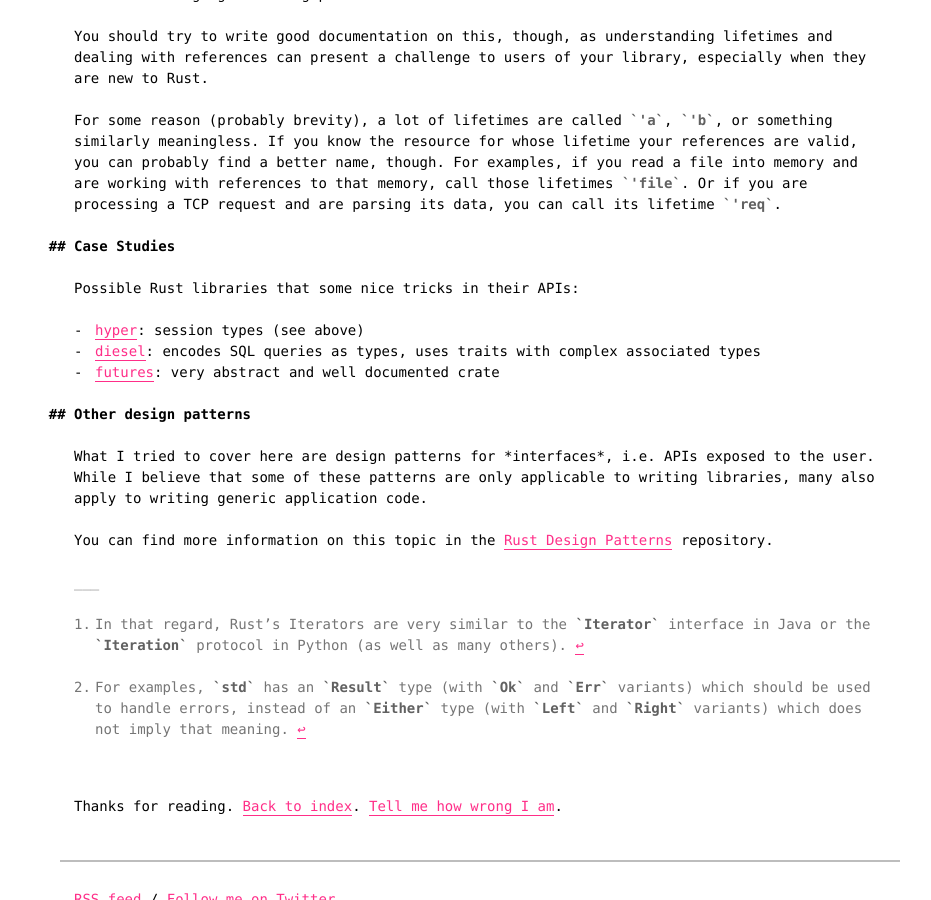
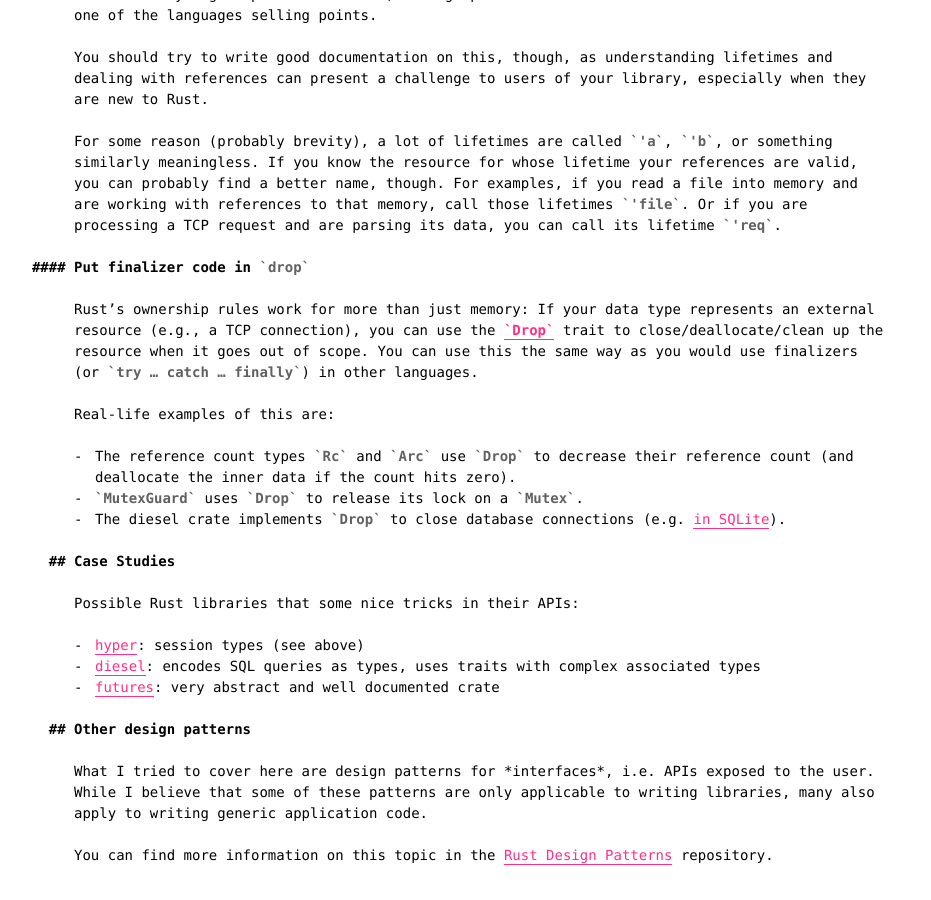
Before and after one commit to killercup/scribbles, a Jekyll site: the page built from _posts/2016-07-21-elegant-apis-in-rust.md, in a window 1280 px wide and 900 px high, scrolled down 8822 px. Shown: the whole window, without its empty margins (160-1091 px from the left). Built offline with Jekyll 4.4.1, drawn with Linux system fonts in a browser that asks for light colours; some of the changed text lies outside the part shown.

Commit message:
Elegant APIs: Finalizers in Drop

```diff
--- a/_posts/2016-07-21-elegant-apis-in-rust.md
+++ b/_posts/2016-07-21-elegant-apis-in-rust.md
@@ -331,6 +331,19 @@ You should try to write good documentation on this, though, as understanding lif
 
 For some reason (probably brevity), a lot of lifetimes are called `'a`, `'b`, or something similarly meaningless. If you know the resource for whose lifetime your references are valid, you can probably find a better name, though. For examples, if you read a file into memory and are working with references to that memory, call those lifetimes `'file`. Or if you are processing a TCP request and are parsing its data, you can call its lifetime `'req`.
 
+#### Put finalizer code in `drop`
+
+Rust's ownership rules work for more than just memory: If your data type represents an external resource (e.g., a TCP connection), you can use the [`Drop`] trait to close/deallocate/clean up the resource when it goes out of scope. You can use this the same way as you would use finalizers (or `try … catch … finally`) in other languages.
+
+Real-life examples of this are:
+
+- The reference count types `Rc` and `Arc` use `Drop` to decrease their reference count (and deallocate the inner data if the count hits zero).
+- `MutexGuard` uses `Drop` to release its lock on a `Mutex`.
+- The diesel crate implements `Drop` to close database connections (e.g. [in SQLite][diesel-sqlite-drop]).
+
+[`Drop`]: https://doc.rust-lang.org/std/ops/trait.Drop.html
+[diesel-sqlite-drop]: https://github.com/diesel-rs/diesel/blob/9ea449c480739253766bd097e7b06d038fe16590/diesel/src/sqlite/connection/raw.rs#L73
+
 ## Case Studies
 
 Possible Rust libraries that some nice tricks in their APIs:
```
